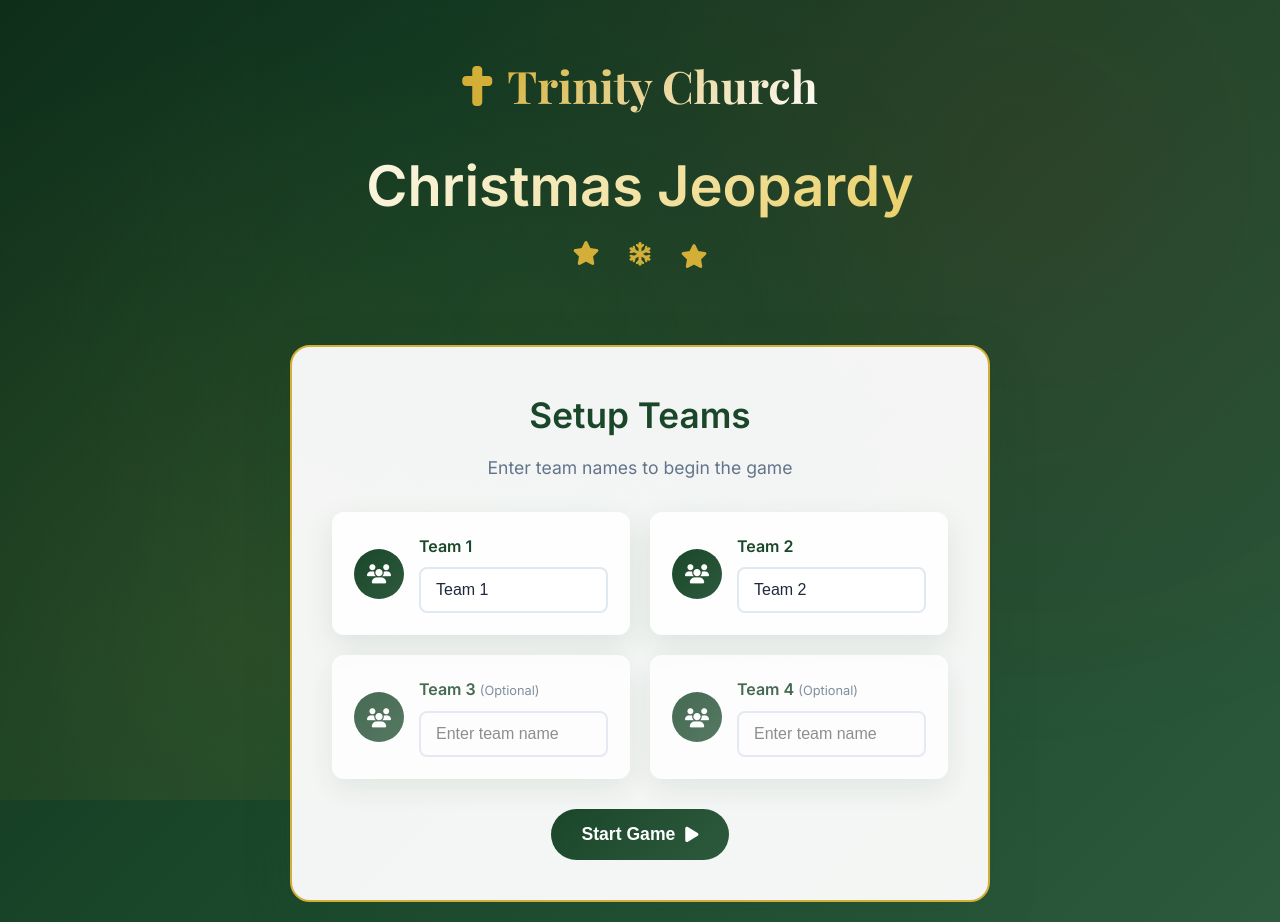
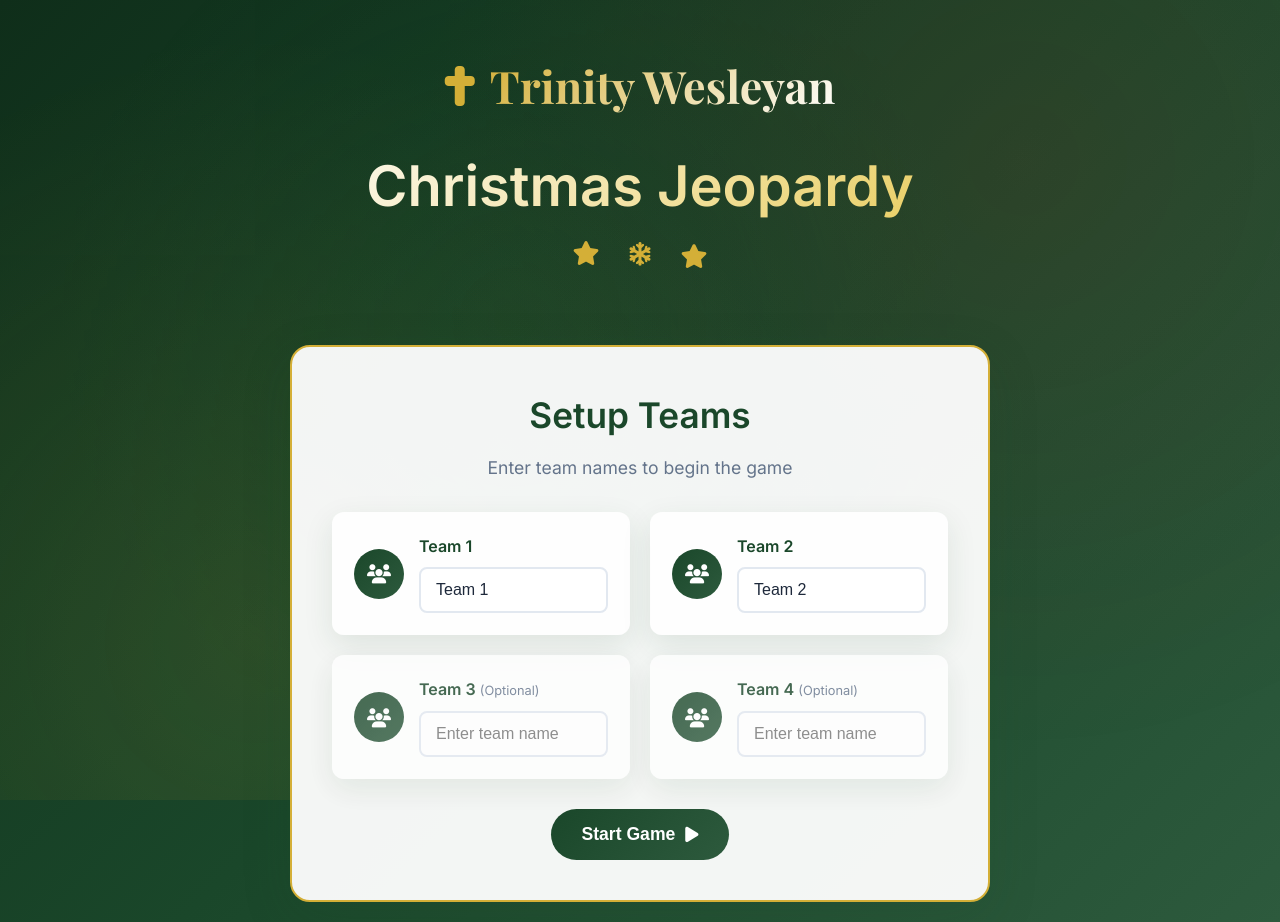
Before and after one commit to hypnotixx0/TrinitySite, a plain HTML site: page index.html in a window 1280 px wide. Drawn offline with nearby package versions, Linux system fonts and the light colour scheme.

Commit message:
Update index.html

```diff
--- a/index.html
+++ b/index.html
@@ -17,7 +17,7 @@
             <div class="header-content">
                 <div class="church-logo">
                     <i class="fas fa-cross"></i>
-                    <h1>Trinity Church</h1>
+                    <h1>Trinity Wesleyan</h1>
                 </div>
                 <h2 class="game-title">Christmas Jeopardy</h2>
                 <div class="header-decoration">
```
